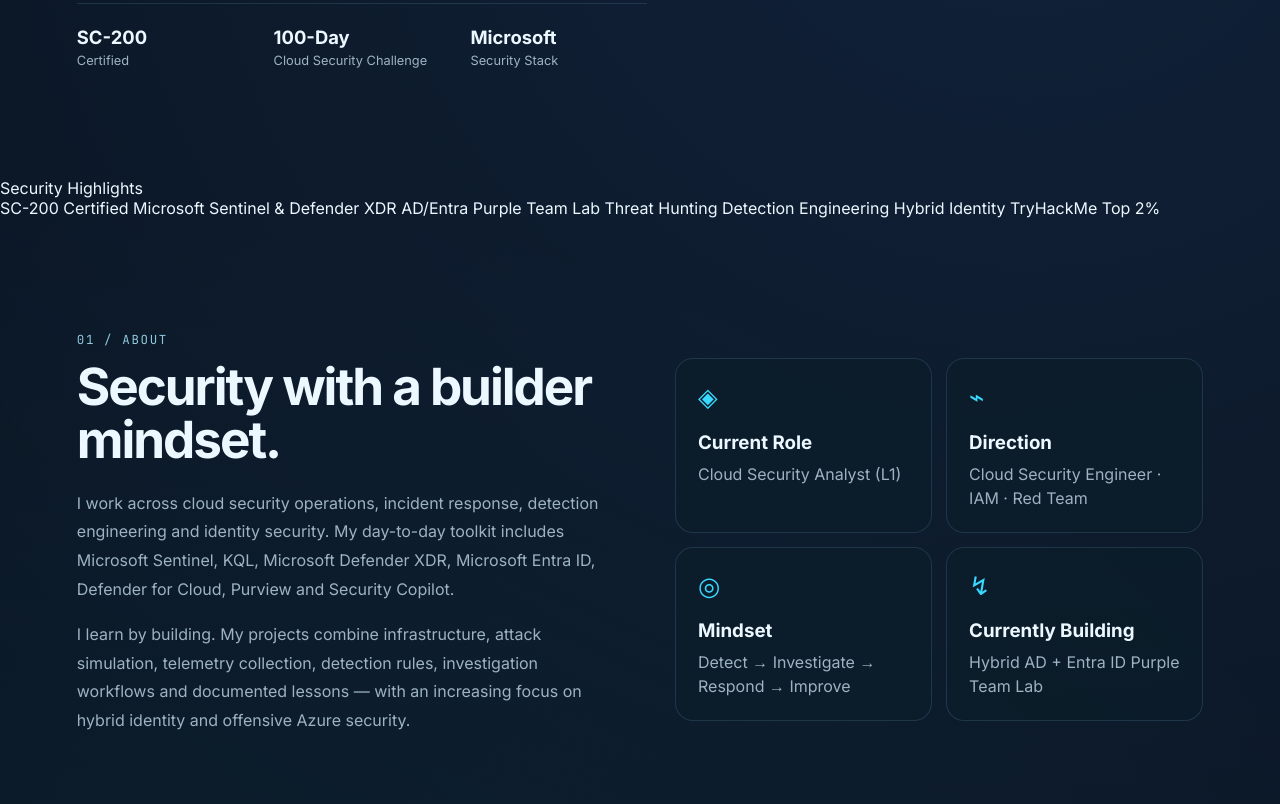
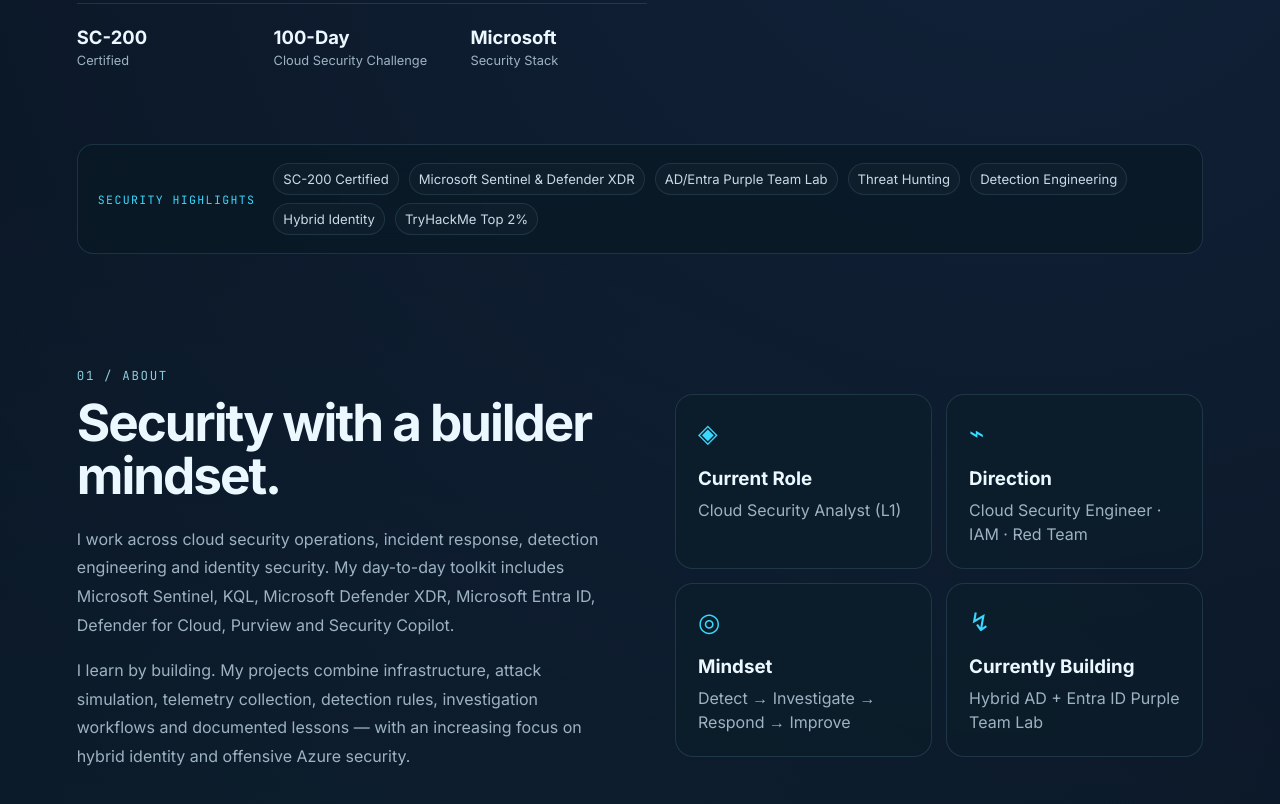
Before and after one commit to MondliC/my-portfolio, a plain HTML site: page index.html in a window 1280 px wide. Shown: the part 1004-1808 px from the top of the page. Drawn offline with Linux system fonts and the light colour scheme.

Commit message:
Style security highlights section

```diff
--- a/styles.css
+++ b/styles.css
@@ -405,3 +405,53 @@
   .article-page { border-radius: 18px; }
   .article-nav { gap: 12px; font-size: .78rem; }
 }
+
+
+/* Security highlights */
+.security-highlights {
+  width: min(1180px, 88vw);
+  margin: -34px auto 0;
+  padding: 18px 20px;
+  border: 1px solid var(--line);
+  border-radius: 16px;
+  background: rgba(10, 25, 37, 0.78);
+  backdrop-filter: blur(14px);
+  display: grid;
+  grid-template-columns: auto 1fr;
+  gap: 18px;
+  align-items: center;
+}
+
+.security-highlights-label {
+  font-family: 'JetBrains Mono', monospace;
+  text-transform: uppercase;
+  letter-spacing: .12em;
+  font-size: .72rem;
+  color: var(--cyan);
+  white-space: nowrap;
+}
+
+.security-highlights-items {
+  display: flex;
+  flex-wrap: wrap;
+  gap: 8px 10px;
+}
+
+.security-highlights-items span {
+  color: #c8dce7;
+  font-size: .82rem;
+  padding: 7px 9px;
+  border: 1px solid rgba(140, 219, 255, 0.12);
+  background: rgba(255,255,255,.025);
+  border-radius: 999px;
+}
+
+@media (max-width: 700px) {
+  .security-highlights {
+    grid-template-columns: 1fr;
+    margin-top: -18px;
+  }
+  .security-highlights-label {
+    white-space: normal;
+  }
+}
```
